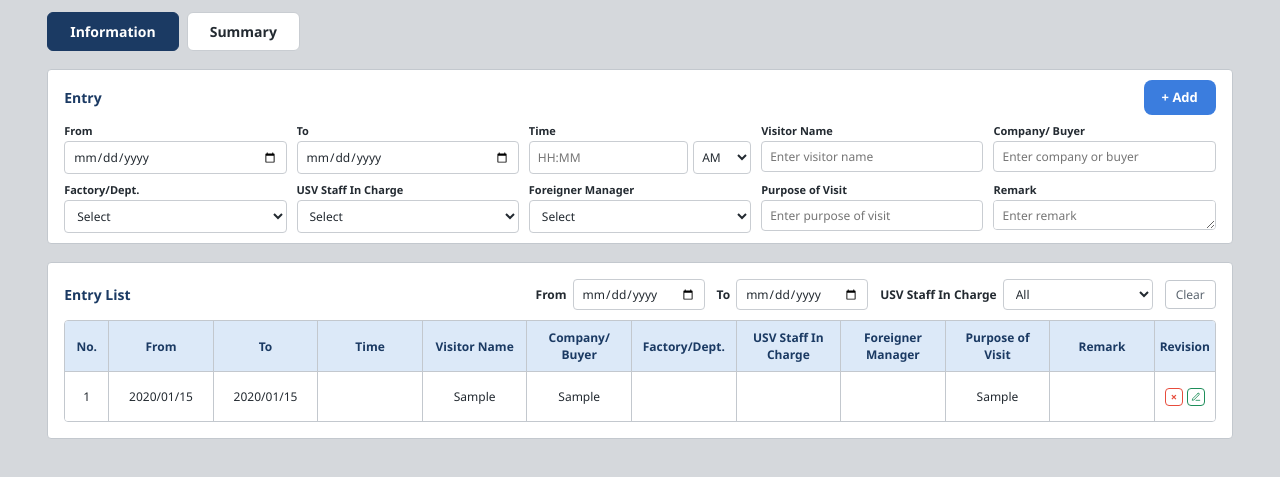
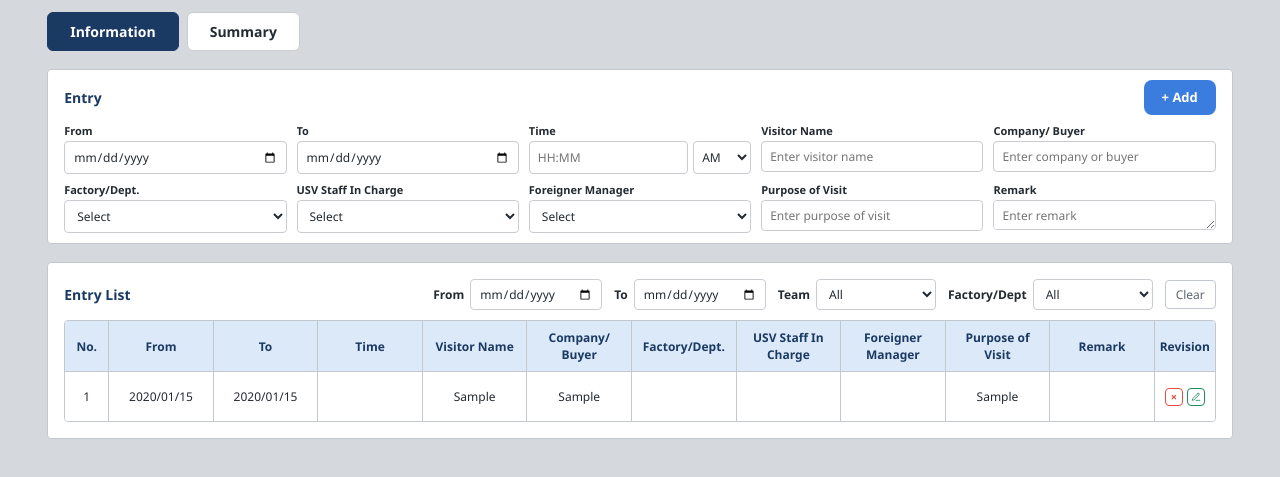
Before and after one commit to hongthamspkt06-btre/qa-visitor-information, a plain HTML site: page index.html in a window 1280 px wide. Both pictures are taken after typing "2020-01-15", "2020-01-15", "Sample", "Sample", "Sample", "Sample" into the empty fields and a click on the button "+ Add". Shown: the part 81-558 px from the top of the page. Drawn offline with nearby package versions, Linux system fonts and the light colour scheme.

Commit message:
Update index.html

```diff
--- a/index.html
+++ b/index.html
@@ -466,7 +466,7 @@
     padding:5px 8px; outline:none;
   }
   .search-item input{ width:132px; }
-  .search-item select{ width:150px; }
+  .search-item select{ width:120px; }
   .search-item input:focus,
   .search-item select:focus{ border-color:var(--navy); }
   .search-clear{
@@ -687,7 +687,8 @@
         <div class="list-search">
           <div class="search-item"><label for="searchFrom">From</label><input type="date" id="searchFrom"></div>
           <div class="search-item"><label for="searchTo">To</label><input type="date" id="searchTo"></div>
-          <div class="search-item"><label for="searchStaff">USV Staff In Charge</label><select id="searchStaff"></select></div>
+          <div class="search-item"><label for="searchTeam">Team</label><select id="searchTeam"></select></div>
+          <div class="search-item"><label for="searchFactory">Factory/Dept</label><select id="searchFactory"></select></div>
           <button class="search-clear" id="searchClear" type="button">Clear</button>
         </div>
       </div>
@@ -842,27 +843,31 @@
   // ---- Search (From / To date pickers + USV Staff In Charge); each condition is optional ----
   const searchFrom = document.getElementById('searchFrom');
   const searchTo = document.getElementById('searchTo');
-  const searchStaff = document.getElementById('searchStaff');
-  searchStaff.innerHTML = '<option value="">All</option>' +
-    Array.from(document.getElementById('usvStaff').options)
+  const searchTeam = document.getElementById('searchTeam');       // options are filled with the Summary buyer list (see end of script)
+  const searchFactory = document.getElementById('searchFactory');
+  searchFactory.innerHTML = '<option value="">All</option>' +
+    Array.from(document.getElementById('factoryDept').options)
       .filter(o => o.value !== '')
       .map(o => `<option>${escapeHtml(o.textContent)}</option>`).join('');
 
-  // A row matches when its visit dates (From..To) overlap the searched range
+  // A row matches when its visit dates (From..To) overlap the searched range,
+  // its USV Staff belongs to the chosen Team (same mapping as the Summary tab) and Factory/Dept is equal
   function entryMatchesSearch(e){
-    const sf = searchFrom.value, st = searchTo.value, ss = searchStaff.value;
-    if(ss && e.usvStaff !== ss) return false;
+    const sf = searchFrom.value, st = searchTo.value, team = searchTeam.value, fac = searchFactory.value;
+    if(team && STAFF_TO_BUYER[normKey(e.usvStaff)] !== team) return false;
+    if(fac && e.factoryDept !== fac) return false;
     const start = e.from || e.to || '', end = e.to || e.from || '';
     if(sf && (!end || end < sf)) return false;
     if(st && (!start || start > st)) return false;
     return true;
   }
 
-  [searchFrom, searchTo, searchStaff].forEach(el => el.addEventListener('change', () => renderEntryList()));
+  [searchFrom, searchTo, searchTeam, searchFactory].forEach(el => el.addEventListener('change', () => renderEntryList()));
   document.getElementById('searchClear').addEventListener('click', () => {
     searchFrom.value = '';
     searchTo.value = '';
-    searchStaff.value = '';
+    searchTeam.value = '';
+    searchFactory.value = '';
     renderEntryList();
   });
 
@@ -890,12 +895,14 @@
     columns.forEach(col => { html += `<th>${col.label}</th>`; });
     html += '<th>Revision</th></tr></thead><tbody>';
 
+    let rowNo = 0;
     entries.forEach((entry, idx) => {
-      if(!entryMatchesSearch(entry)) return;   // No. keeps the original row number
+      if(!entryMatchesSearch(entry)) return;
+      rowNo++;   // No. counts from 1 among the rows shown
       const changedKeys = (entry.revisedOn === today && Array.isArray(entry.changed)) ? entry.changed : [];
       const rowCls = entry.cancelled ? ' class="cancelled"' : '';
       html += `<tr${rowCls}>`;
-      html += `<td>${idx + 1}</td>`;
+      html += `<td>${rowNo}</td>`;
       columns.forEach(col => {
         const cellCls = changedKeys.includes(col.key) ? ' class="changed"' : '';
         const shown = (col.key === 'from' || col.key === 'to') ? fmtYmdSlash(entry[col.key]) : (entry[col.key] || '');
@@ -1006,7 +1013,8 @@
     if(idx < 0) return;
     editingId = id;
     loadEntryIntoForm(entries[idx]);
-    revisingText.textContent = `Revising No. ${idx + 1}`;
+    const shownNo = entries.filter(entryMatchesSearch).findIndex(e => e.id === id) + 1;
+    revisingText.textContent = `Revising No. ${shownNo || idx + 1}`;
     revisingNote.hidden = false;
     entryBlockEl.scrollIntoView({ block: 'nearest', behavior: 'smooth' });
     document.getElementById('visitorName').focus();
@@ -1156,14 +1164,14 @@
     }, 60000);
   }
 
-  // Entry List block max height = 3 x height of Entry block, +14% (the extra height goes to the table scroll area)
+  // Entry List block max height = 3 x height of Entry block, +14%, -5% (the height goes to the table scroll area)
   const entryBlockEl = document.getElementById('entry-block');
   const entryListBlockEl = document.getElementById('entry-list-block');
 
   function updateEntryListMaxHeight(){
     const h = entryBlockEl.getBoundingClientRect().height;
     if(h > 0){
-      entryListBlockEl.style.setProperty('--entry-list-max', (h * 3 * 1.14) + 'px');
+      entryListBlockEl.style.setProperty('--entry-list-max', (h * 3 * 1.14 * 0.95) + 'px');
     }
   }
 
@@ -1315,6 +1323,9 @@
     await wb.xlsx.load(base64ToArrayBuffer(TEMPLATE_XLSX_BASE64));
     const ws = wb.worksheets[0];
 
+    // Export only the rows that match the current Entry List search (From / To, Team, Factory/Dept)
+    const rows = entries.filter(entryMatchesSearch);
+
     const FIRST_ROW = 5, FIRST_COL = 2, LAST_COL = 15;
 
     // Capture template styles: data row (row 5) and the note under the table (B7)
@@ -1333,7 +1344,7 @@
     noteCell.style = {};
     ws.getRow(7).height = undefined;
 
-    entries.forEach((entry, i) => {
+    rows.forEach((entry, i) => {
       const row = ws.getRow(FIRST_ROW + i);
       row.height = dataRowHeight;
       const values = {
@@ -1364,7 +1375,7 @@
       }
     });
 
-    const lastDataRow = FIRST_ROW + entries.length - 1;
+    const lastDataRow = FIRST_ROW + rows.length - 1;
     const noteRow = ws.getRow(lastDataRow + 2);
     noteRow.height = noteHeight;
     const nc = noteRow.getCell(FIRST_COL);
@@ -1383,6 +1394,10 @@
   document.getElementById('exportBtn').addEventListener('click', async () => {
     if(entries.length === 0){
       alert('No entries to export yet.');
+      return;
+    }
+    if(!entries.some(entryMatchesSearch)){
+      alert('No entries match the current search, so there is nothing to export.');
       return;
     }
 
@@ -1672,6 +1687,9 @@
       (my === 'all' || d.slice(0, 4) === my) && (mm === 'all' || +d.slice(5, 7) === +mm)));
   }
 
+  // Team filter (Entry List) uses the same buyer/team list as the Summary tab
+  searchTeam.innerHTML = '<option value="">All</option>' + BUYERS.map(b => `<option>${escapeHtml(b.name)}</option>`).join('');
+
   weekYearSelect.addEventListener('change', () => { populateWeekSelect(); refreshSummary(false); });
   weekSelect.addEventListener('change', () => refreshSummary(false));
   monthYearSelect.addEventListener('change', () => refreshSummary(false));
```
